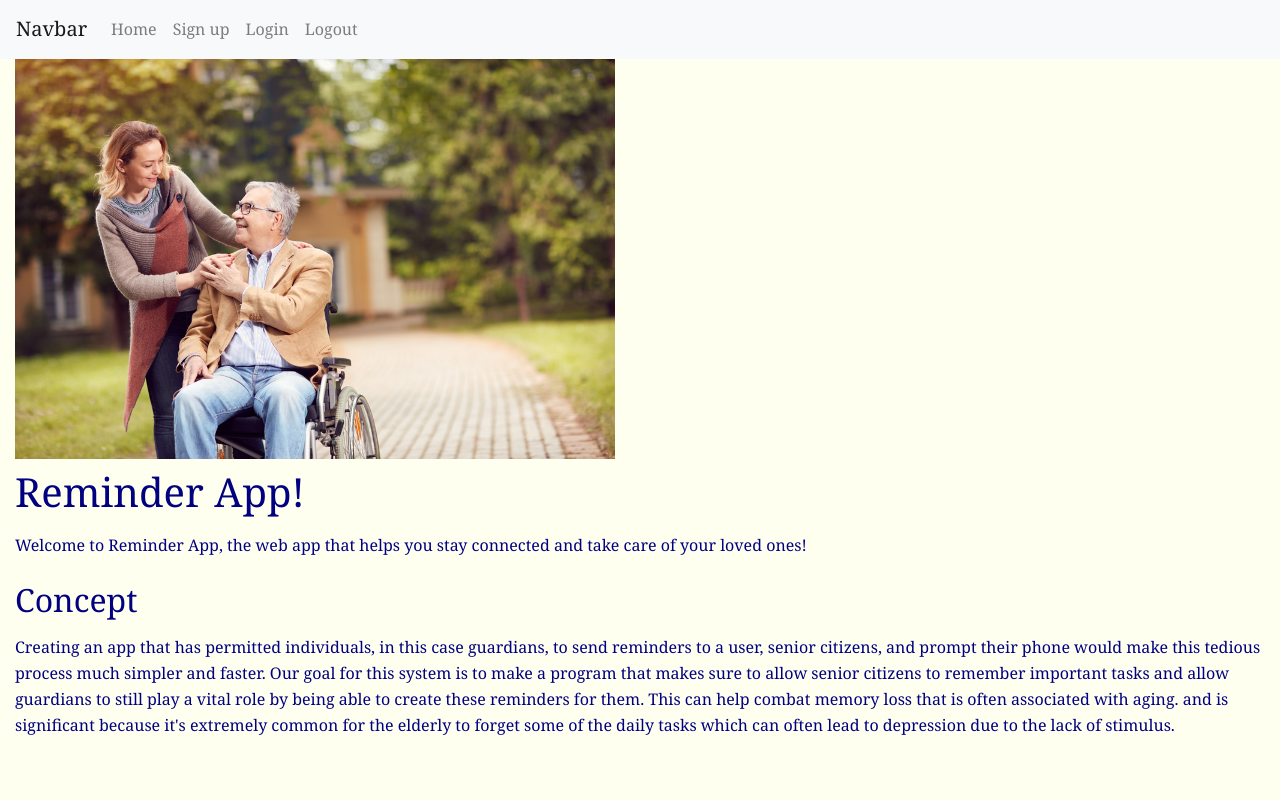
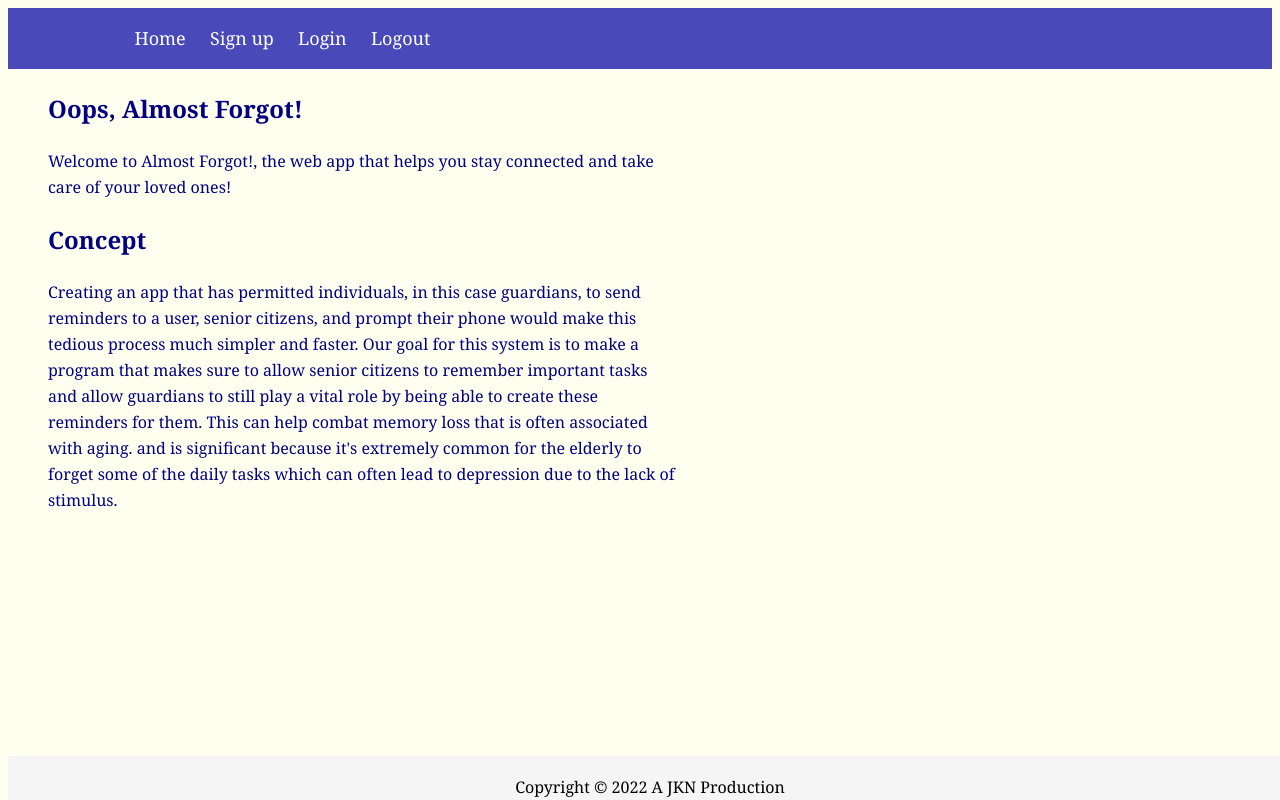
Before and after one commit to jventura7/reminder-app, a Flask app: page / in a window 1280 px wide. Run offline with Flask 2, Linux system fonts and the light colour scheme; some libraries are stand-ins or nearby versions.

Commit message:
Modified design

```diff
--- a/templates/base.html
+++ b/templates/base.html
@@ -1,41 +1,29 @@
 <!DOCTYPE html>
 <html>
     <head>
-        <link rel="stylesheet" href="https://cdn.jsdelivr.net/npm/bootstrap@4.3.1/dist/css/bootstrap.min.css" integrity="sha384-ggOyR0iXCbMQv3Xipma34MD+dH/1fQ784/j6cY/iJTQUOhcWr7x9JvoRxT2MZw1T" crossorigin="anonymous">
         <link rel="stylesheet" type = "text/css" href="{{ url_for('static', filename='styles/style.css')}}">
         <title>{% block title %}{% endblock %}</title>
     </head>
     <body>
-        <nav class="navbar navbar-expand-lg navbar-light bg-light">
-            <a class="navbar-brand" href="#">Navbar</a>
-            <button class="navbar-toggler" type="button" data-toggle="collapse" data-target="#navbarSupportedContent" aria-controls="navbarSupportedContent" aria-expanded="false" aria-label="Toggle navigation">
-              <span class="navbar-toggler-icon"></span>
-            </button>
-
-            <div class="collapse navbar-collapse" id="navbarSupportedContent">
-              <ul class="navbar-nav mr-auto">
-                <li class="nav-item">
-                  <a class="nav-link" href="/">Home <span class="sr-only">(current)</span></a>
-                </li>
-                <li class="nav-item">
-                  <a class="nav-link" href="signup">Sign up <span class="sr-only">(current)</span></a>
-                </li>
-                <li class="nav-item">
-                  <a class="nav-link" href="login">Login</a>
-                </li>
-                <li class="nav-item">
-                  <a class="nav-link" href="#">Logout <span class="sr-only">(current)</span></a>
-                </li>
-              </ul>
-            </div>
-          </nav>
+        <nav id="navbar">
+          <div class="container">
+            <ul>
+              <li><a href="/">Home</a></li>
+              <li><a href="signup">Sign up</a></li>
+              <li><a href="login">Login</a></li>
+              <li><a href="#">Logout</a></li>
+            </ul>
+          </div>
+        </nav>
 
         <div class="container-fluid">
           {% block content %}
           {% endblock %}
         </div>
-        <script src="https://code.jquery.com/jquery-3.3.1.slim.min.js" integrity="sha384-q8i/X+965DzO0rT7abK41JStQIAqVgRVzpbzo5smXKp4YfRvH+8abtTE1Pi6jizo" crossorigin="anonymous"></script>
-        <script src="https://cdn.jsdelivr.net/npm/popper.js@1.14.7/dist/umd/popper.min.js" integrity="sha384-UO2eT0CpHqdSJQ6hJty5KVphtPhzWj9WO1clHTMGa3JDZwrnQq4sF86dIHNDz0W1" crossorigin="anonymous"></script>
-        <script src="https://cdn.jsdelivr.net/npm/bootstrap@4.3.1/dist/js/bootstrap.min.js" integrity="sha384-JjSmVgyd0p3pXB1rRibZUAYoIIy6OrQ6VrjIEaFf/nJGzIxFDsf4x0xIM+B07jRM" crossorigin="anonymous"></script>
+
+        <footer id="main-footer">
+          <p>Copyright &copy; 2022 A JKN Production</p>
+      </footer>
+
     </body>
 </html>
--- a/templates/index.html
+++ b/templates/index.html
@@ -1,10 +1,9 @@
 {% extends "base.html" %}
 {% block title %}Home Page{% endblock %}
 {% block content %}
-
-<img src="{{url_for('static', filename='images/image2.jpeg')}}" width="600" height="400">
-<h1 class="center">Reminder App!</h1>
-<p class="center"> Welcome to Reminder App, the web app that helps
+<section id="left-view">
+    <h1 class="center">Oops, Almost Forgot!</h1>
+    <p class="center"> Welcome to Almost Forgot!, the web app that helps
         you stay connected and take care of your loved  ones!
     </p>
     <h2 class="center">Concept</h2>
@@ -18,4 +17,5 @@
         significant because it's extremely common for the elderly to forget some of the daily tasks
         which can often lead to depression due to the lack of stimulus.
     </p>
+</section>
 {% endblock %}
```
Lines whose indentation alone changed are shown as unchanged.
